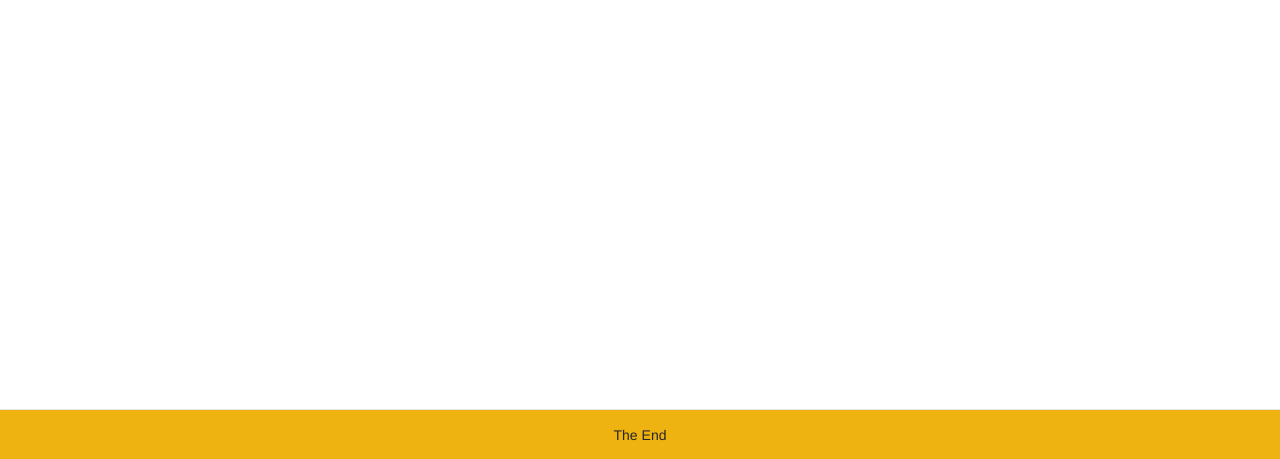
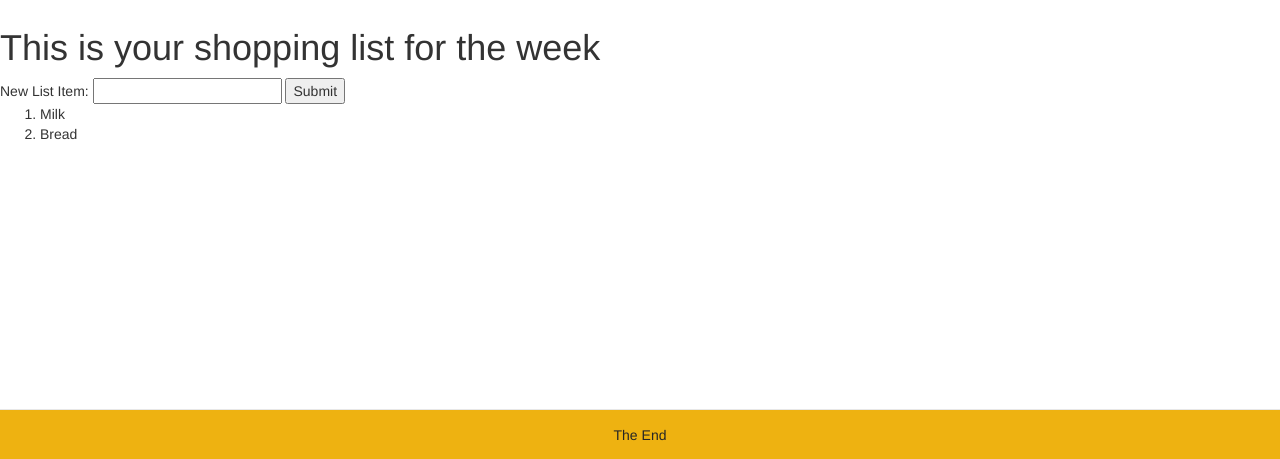
Before and after one commit to jtwomley3/twomley_dot_com, a plain HTML site: page jared.html in a window 1280 px wide. Shown: the part 341-800 px from the top of the page. Drawn offline with nearby package versions, Linux system fonts and the light colour scheme.

Commit message:
adding some app work for the grocery list

```diff
--- a/jared.html
+++ b/jared.html
@@ -68,9 +68,20 @@
 
         </div>
 
+        <div class='list'>
+            <h1>This is your shopping list for the week</h1>
+
+            <div class='listInputForm'>
+                New List Item: <input type="text" name="list_item">
+                <input id='submitButton' type="submit" value="Submit">
+            </div>
 
 
-
+            <ol id='shoppingList'>
+                <li>Milk</li>
+                <li>Bread</li>
+            </ol>
+        </div>
 
         <footer>
             <nav class="navbar navbar-default navbar-fixed-bottom">
@@ -87,6 +98,8 @@
     <script src="https://ajax.googleapis.com/ajax/libs/jquery/2.1.4/jquery.min.js"></script>
     <!-- Latest compiled and minified JavaScript -->
     <script src="https://maxcdn.bootstrapcdn.com/bootstrap/3.3.5/js/bootstrap.min.js" integrity="sha512-K1qjQ+NcF2TYO/eI3M6v8EiNYZfA95pQumfvcVrTHtwQVDG+aHRqLi/ETn2uB+1JqwYqVG3LIvdm9lj6imS/pQ==" crossorigin="anonymous"></script>
+    <script src='./js/app.js'>
+    </script>
 
 </body>
 
--- /dev/null
+++ b/js/app.js
@@ -0,0 +1,13 @@
+ $(function(){
+
+   function addListItem(){
+
+
+     return
+   }
+
+
+
+   $('#submitButton').click(addListItem)
+
+ });
```
Also changed, not shown: app.js (deleted). Lines whose indentation alone changed are shown as unchanged.
